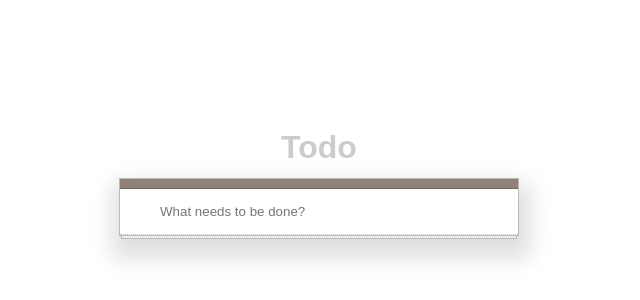
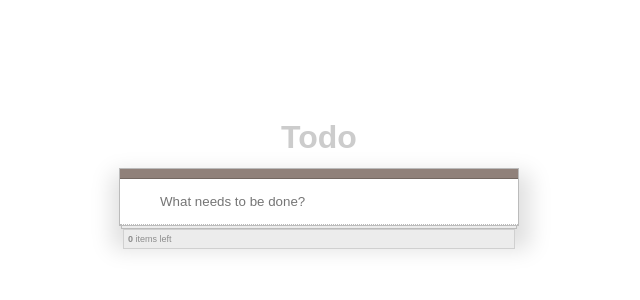
Before and after one commit to zarrr98/to-do-list, a React (Create React App) app: page / in a window 1280 px wide. Shown: the part 216-516 px from the top of the page, without its empty margins (321-961 px from the left). Built offline with nearby package versions, Linux system fonts and the light colour scheme.

Commit message:
Add todo list footer and show the number of undone tasks in it

```diff
--- a/src/components/TodoList/TodoListContent/TodoListContent.tsx
+++ b/src/components/TodoList/TodoListContent/TodoListContent.tsx
@@ -1,4 +1,5 @@
 import React from "react";
+import TodoListFooter from "../TodoListFooter/TodoListFooter";
 import TodoListHeader from "../TodoListHeader/TodoListHeader";
 import TodoVirtualList from "../TodoVirtualList/TodoVirtualList";
 import "./styles.scss";
@@ -13,6 +14,7 @@ const TodoListContent = () => {
         <TodoVirtualList />
       </div>
       <div className="todo-list__box-bottom" />
+      <TodoListFooter />
     </div>
   );
 };
--- /dev/null
+++ b/src/components/TodoList/TodoListFooter/TodoListFooter.tsx
@@ -0,0 +1,24 @@
+import React, { useContext } from "react";
+import { TodoListContext } from "../../../providers/TodoListProvider/TodoListProvider";
+import "./styles.scss";
+
+const TodoListFooter = () => {
+  const context = useContext(TodoListContext);
+
+  const getNumberofUndoneTasks = () => {
+    return context.list.reduce((prev, current) => {
+      let currentValue = current.isCompleted ? 0 : 1;
+      return prev + currentValue;
+    }, 0);
+  };
+
+  return (
+    <div className="todo-list-footer">
+      <p>
+        <strong>{getNumberofUndoneTasks()}</strong> items left
+      </p>
+    </div>
+  );
+};
+
+export default TodoListFooter;
--- /dev/null
+++ b/src/components/TodoList/TodoListFooter/styles.scss
@@ -0,0 +1,12 @@
+@import "../../../assets/styles/variables";
+
+.todo-list-footer {
+  width: $boxWidthLarge - 8px;
+  background-color: #ececec;
+  border: 1px solid #d0d0d0;
+  display: flex;
+  justify-content: space-between;
+  padding: 4px;
+  font-size: 9px;
+  color: #8d8d8d;
+}
```
